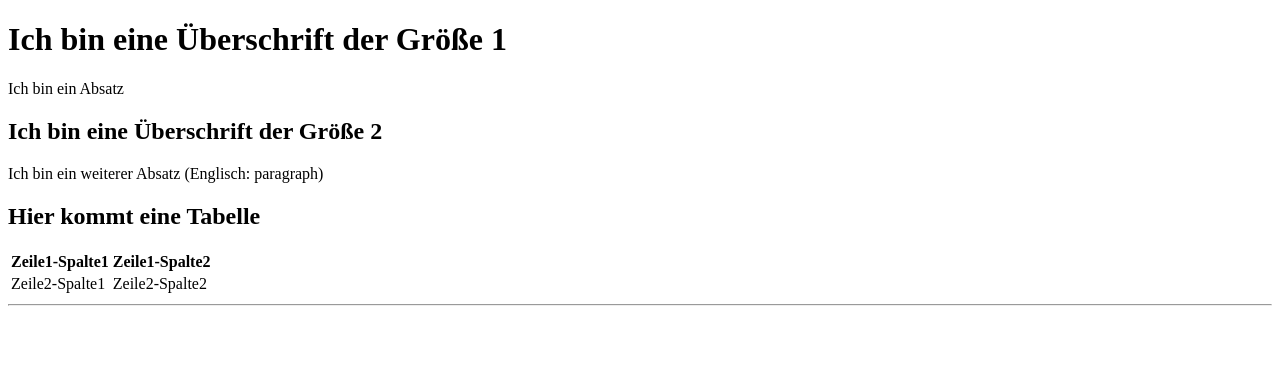
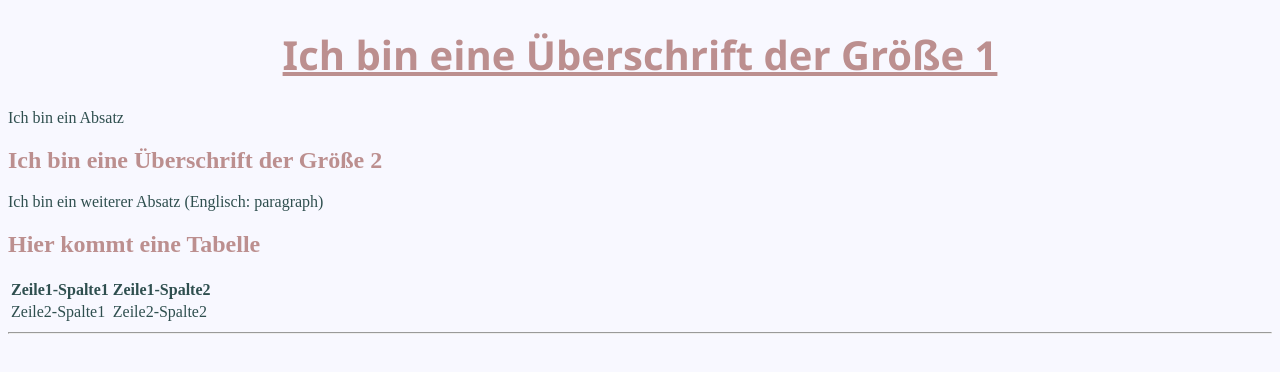
Before and after one commit to sa156676/HTML-Grundgeruest, a plain HTML site: page index.html in a window 1280 px wide. Drawn offline with Linux system fonts and the light colour scheme.

Commit message:
Styles.css angelegt und erste formatierungen eingegeben

```diff
--- a/index.html
+++ b/index.html
@@ -4,6 +4,7 @@
     <meta charset="UTF-8">
     <meta name="viewport" content="width=device-width, initial-scale=1.0">
     <title>Titel im Browsertab</title>
+    <link rel="stylesheet" href="styles.css">
 </head>
 <body>
     <h1>Ich bin eine Überschrift der Größe 1</h1>
--- /dev/null
+++ b/styles.css
@@ -0,0 +1,27 @@
+h1 {
+    color: rosybrown;
+    font-family: 'Segoe UI', Tahoma, Geneva, Verdana, sans-serif;
+    font-weight: bolder;
+
+   /* px ist die angabe der Größe in Pixel*/
+    font-size: 40px;
+    text-align: center;
+    text-decoration: underline;
+}
+
+/*Der Hintergrund ist weiß*/
+body {
+    background-color: ghostwhite
+}
+
+p {
+    color: darkslategrey
+}
+
+h2 {
+    color: rosybrown
+}
+
+table {
+    color: darkslategray
+}
```
